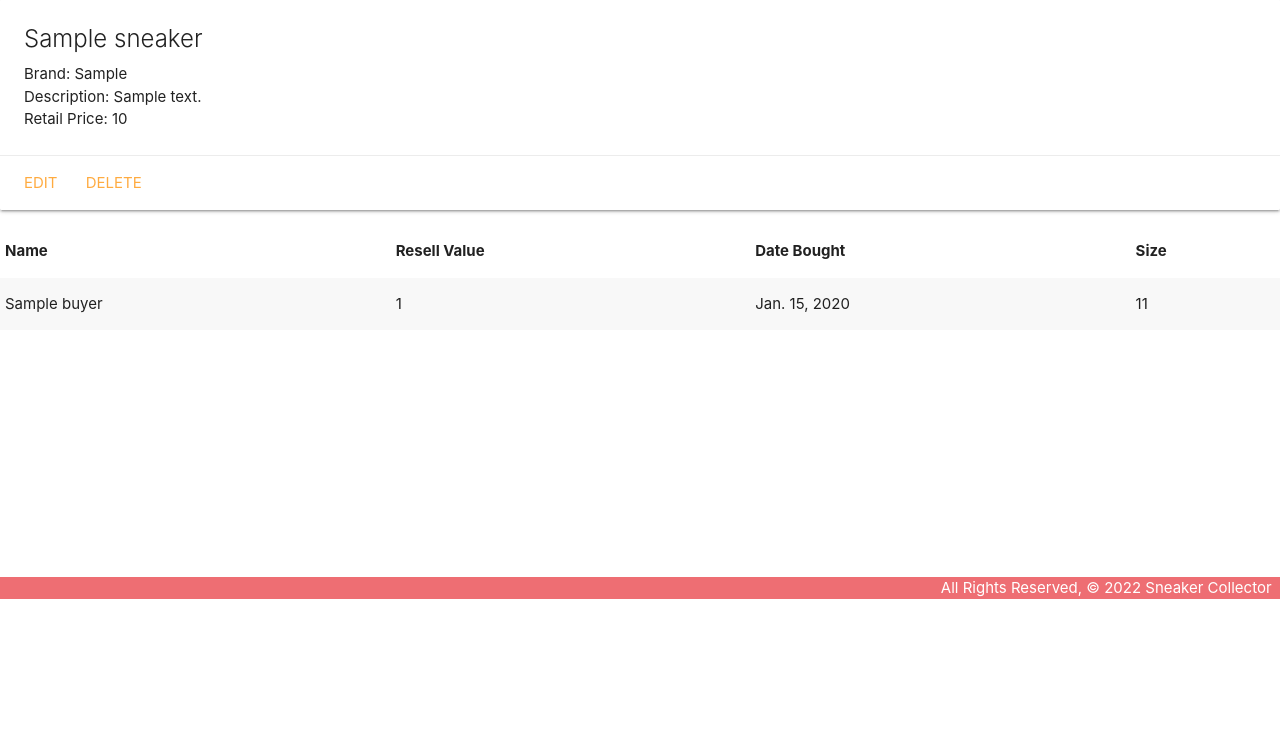
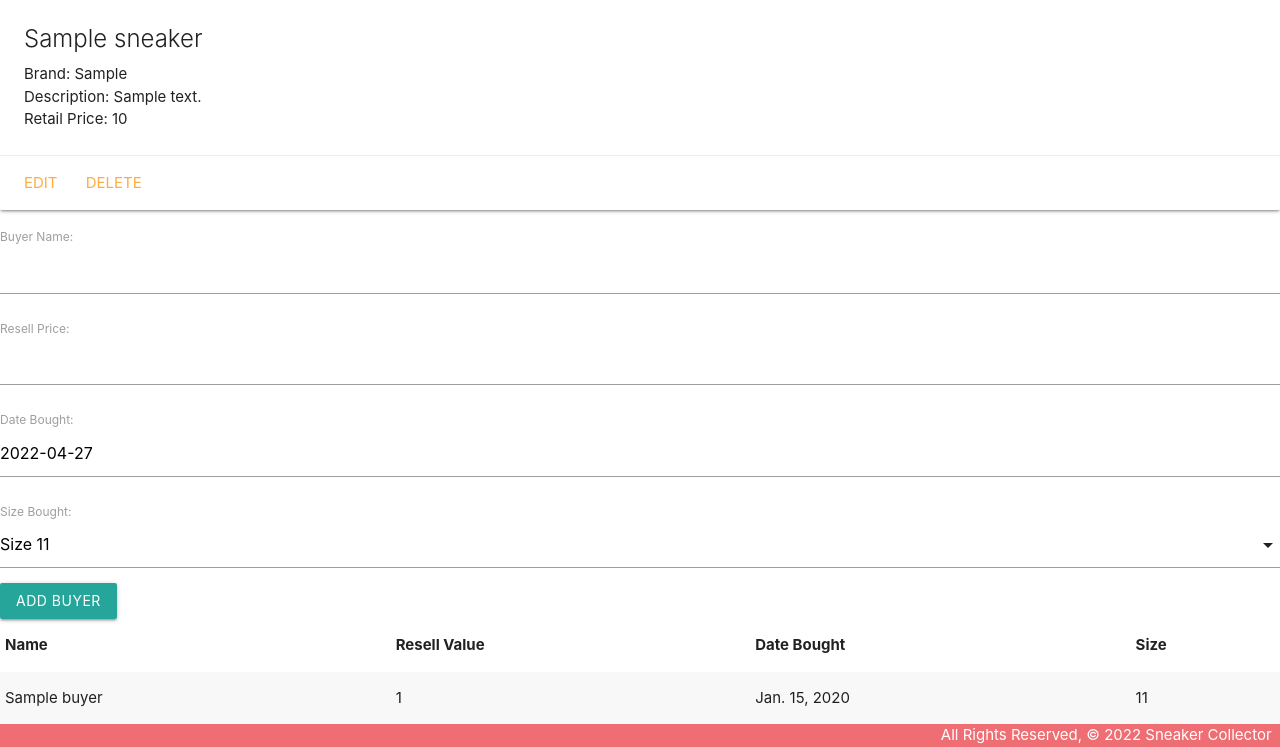
Before and after one commit to Sbeltran16/sneakers-collector-lab, a Django app: page /sneakers/1/ in a window 1280 px wide. Shown: the part 201-948 px from the top of the page. Before the commit the page ends 800 px from the top, so only its background shows below. Run offline with Django 4.2, Linux system fonts and the light colour scheme; tables that the repository leaves empty hold one stand-in row (values such as "Sample post").

Commit message:
finish adding code for to post Buyer model on details page.

```diff
--- /dev/null
+++ b/main_app/forms.py
@@ -0,0 +1,7 @@
+from django.forms import ModelForm
+from .models import Buyer
+
+class BuyerForm(ModelForm):
+    class Meta:
+        model = Buyer
+        fields = ['name', 'value', 'bought', 'size']
--- a/main_app/models.py
+++ b/main_app/models.py
@@ -35,3 +35,6 @@ class Buyer(models.Model):
 
   def __str__(self):
     return f"{self.get_size_display()} on {self.bought}"
+
+  class Meta:
+    ordering = ['-bought']
--- a/main_app/templates/base.html
+++ b/main_app/templates/base.html
@@ -8,6 +8,7 @@
   <title>Sneaker Collector</title>
   <link rel="stylesheet" href="https://cdnjs.cloudflare.com/ajax/libs/materialize/1.0.0/css/materialize.min.css">
   <link rel="stylesheet" href="{% static 'css/style.css' %}">
+  <script src="https://cdnjs.cloudflare.com/ajax/libs/materialize/1.0.0/js/materialize.min.js"></script>
 </head>
 <body>
   <header class="navbar-fixed">
--- a/main_app/templates/sneakers/detail.html
+++ b/main_app/templates/sneakers/detail.html
@@ -10,14 +10,19 @@
       <span class="card-title">{{ sneaker.name }}</span>
       <p>Brand: {{ sneaker.brand }}</p>
       <p>Description: {{ sneaker.description }}</p>
-      <p> Retail Price: {{ sneaker.price }}</p>
+      <p>Retail Price: {{ sneaker.price }}</p>
     </div>
     <div class="card-action">
-		<a href="{% url 'sneakers_update' sneaker.id %}">Edit</a>
-		<a href="{% url 'sneakers_delete' sneaker.id %}">Delete</a>
-	</div>
+        <a href="{% url 'sneakers_update' sneaker.id %}">Edit</a>
+        <a href="{% url 'sneakers_delete' sneaker.id %}">Delete</a>
+    </div>
   </div>
   <div class="col s6">
+    <form method="post" action="{% url 'add_buyer' sneaker.id %}">
+        {% csrf_token %}
+        {{ buyer_form.as_p }}
+        <input type="submit" class="btn" value="Add Buyer">
+      </form>
     <table class="striped">
       <thead>
         <tr><th>Name</th><th>Resell Value</th><th>Date Bought</th><th>Size</th></tr>
@@ -35,4 +40,18 @@
     </table>
   </div>
 </div>
+
+<script>
+    const dateEl = document.getElementById('id_bought');
+    M.Datepicker.init(dateEl, {
+    format: 'yyyy-mm-dd',
+    defaultDate: new Date(),
+    setDefaultDate: true,
+    autoClose: true
+  });
+
+  const selectEl = document.getElementById('id_size');
+  M.FormSelect.init(selectEl);
+</script>
+
 {% endblock %}
--- a/main_app/templates/sneakers/index.html
+++ b/main_app/templates/sneakers/index.html
@@ -11,9 +11,9 @@
 <div class="card">
     <div class="card-content">
       <span class="card-title">{{ sneaker.name }}</span>
-      <p>Breed: {{ sneaker.brand }}</p>
+      <p>Brand: {{ sneaker.brand }}</p>
       <p>Description: {{ sneaker.description }}</p>
-      <p>Price: {{ sneaker.price }}</p>
+      <p>Retail Price: {{ sneaker.price }}</p>
     </div>
   </div>
 </a>
--- a/main_app/urls.py
+++ b/main_app/urls.py
@@ -9,4 +9,5 @@ urlpatterns = [
     path('sneakers/create/', views.SneakerCreate.as_view(), name='sneakers_create'),
     path('sneakers/<int:pk>/update/', views.SneakerUpdate.as_view(), name='sneakers_update'),
     path('sneakers/<int:pk>/delete/', views.SneakerDelete.as_view(), name='sneakers_delete'),
+    path('sneakers/<int:sneaker_id>/add_buyer/', views.add_buyer, name='add_buyer'),
 ]
--- a/main_app/views.py
+++ b/main_app/views.py
@@ -1,9 +1,10 @@
-from django.shortcuts import render
+from django.shortcuts import render, redirect
 
 # Create your views here.
 from django.views.generic.edit import CreateView, UpdateView, DeleteView
 from django.http import HttpResponse #res.send in express
 from .models import Sneaker #importing our model
+from .forms import BuyerForm
 
 class SneakerCreate(CreateView):
     model = Sneaker
@@ -19,15 +20,26 @@ class SneakerDelete(DeleteView):
 
 
 def home(request):
-	return HttpResponse('<h1>Welcome to Sneaker Collector!</>')
+    return HttpResponse('<h1>Welcome to Sneaker Collector!</>')
 
 def about(request):
-	return render(request, 'about.html')
+    return render(request, 'about.html')
 
 def sneakers_index(request):
-	sneakers = Sneaker.objects.all() # using our model to get all the rows in our cat table in psql
-	return render(request, 'sneakers/index.html', {'sneakers': sneakers})
+    sneakers = Sneaker.objects.all() # using our model to get all the rows in our cat table in psql
+    return render(request, 'sneakers/index.html', {'sneakers': sneakers})
 
 def sneakers_detail(request, sneaker_id): # path('cats/<int:cat_id>/' <- this is where cat_id comes from
-	sneaker = Sneaker.objects.get(id=sneaker_id)
-	return render(request, 'sneakers/detail.html', {'sneaker': sneaker})
+    sneaker = Sneaker.objects.get(id=sneaker_id)
+    buyer_form = BuyerForm()
+    return render(request, 'sneakers/detail.html', {'sneaker': sneaker, 'buyer_form': buyer_form})
+
+def add_buyer(request, sneaker_id):
+    form = BuyerForm(request.POST)
+
+    if form.is_valid():
+        new_buyer = form.save(commit=False)
+        new_buyer.sneaker_id = sneaker_id
+        new_buyer.save()
+
+    return redirect('detail', sneaker_id=sneaker_id)
```
